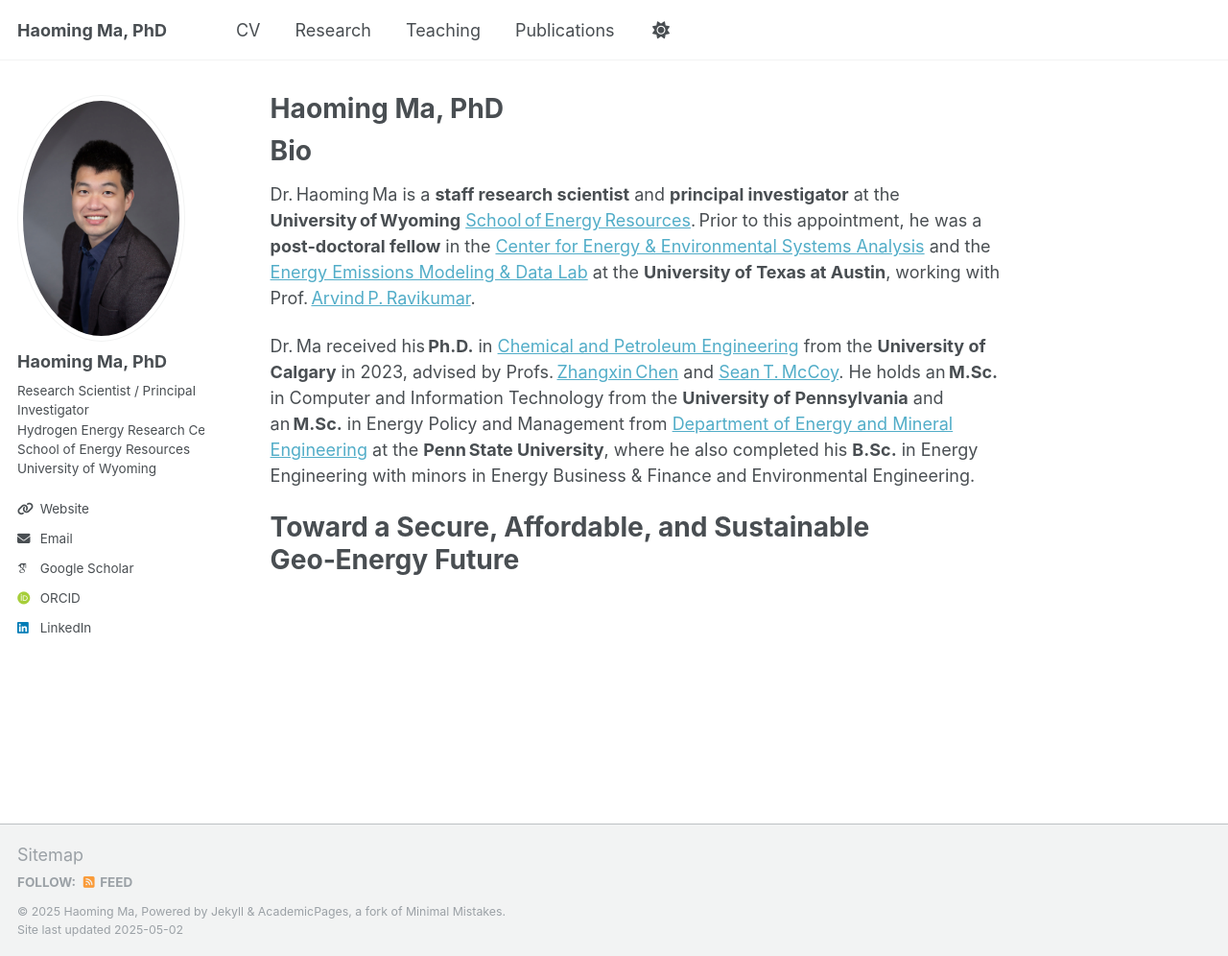
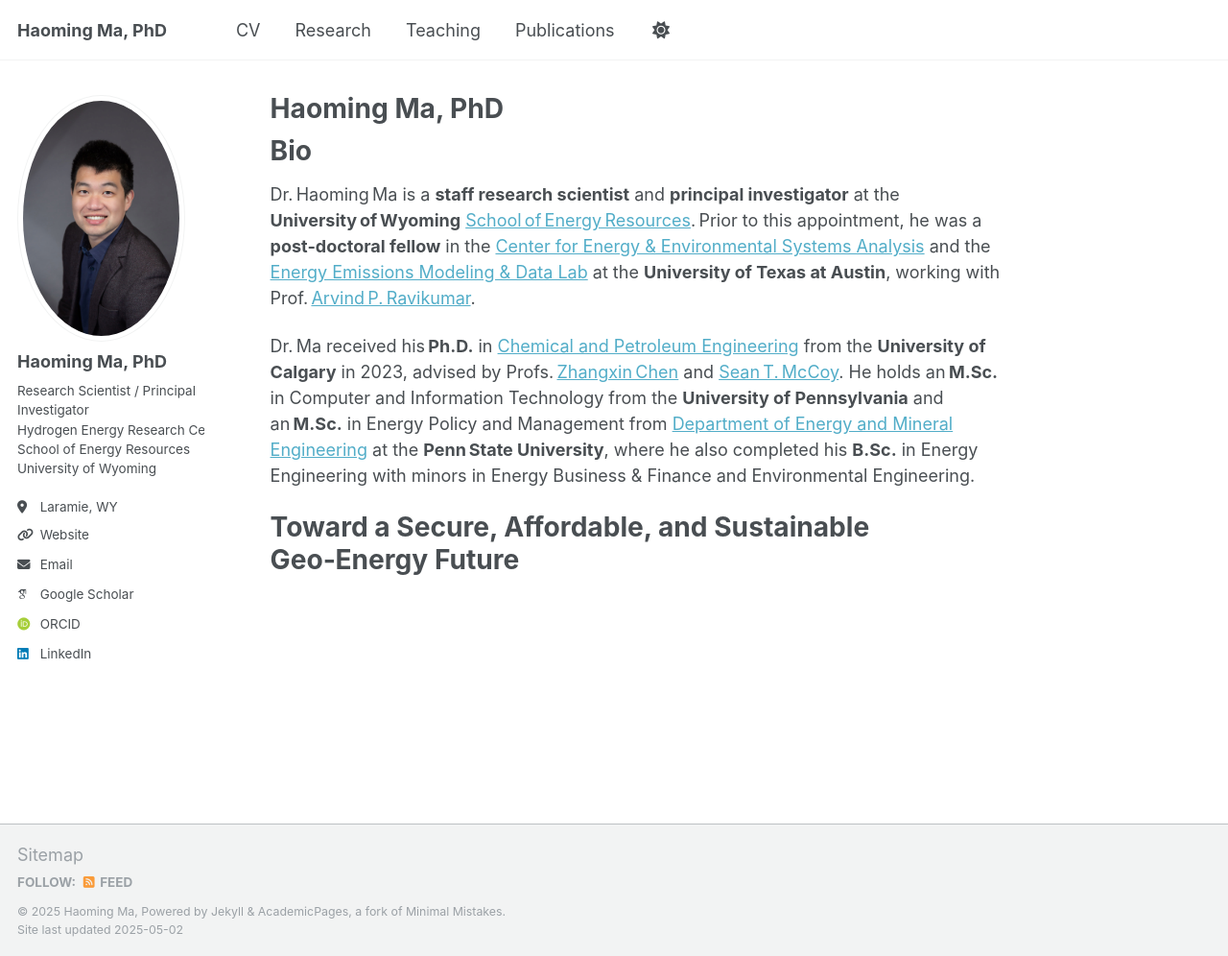
Before and after one commit to haoming-ma/haoming-ma.github.io, a Jekyll site: the page built from _pages/about.md, in a window 1280 px wide and 996 px high. Shown: the whole window at 96% size. Built offline with Jekyll 4.4.1, drawn with Linux system fonts in a browser that asks for light colours; some web fonts are replaced.

Commit message:
Update _config.yml

```diff
--- a/_config.yml
+++ b/_config.yml
@@ -25,7 +25,7 @@ author:
   name             : "Haoming Ma, PhD"
   pronouns         : # example: "she/her"
   bio              : "Research Scientist / Principal Investigator<br>Hydrogen Energy Research Center<br>School of Energy Resources<br>University of Wyoming"
-  location         : #"Earth"
+  location         : "Laramie, WY"
   employer         : #"Red Brick University"
   uri              : "haoming-ma.github.io"
   email            : "haoming.ma@uwyo.edu"
```
